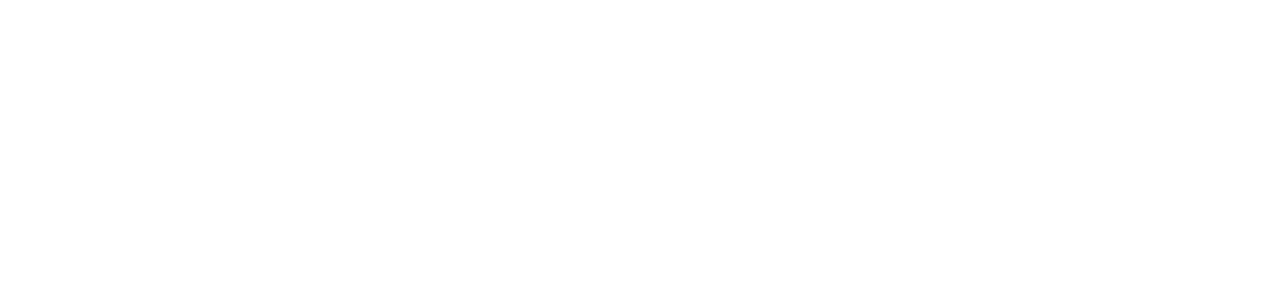
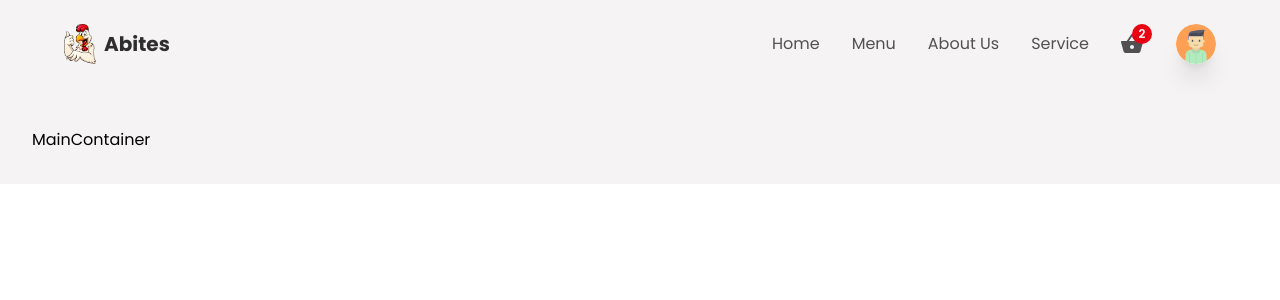
Before and after one commit to arthurkyambadde/restaurant--app, a React (Create React App) app: page / in a window 1280 px wide. Shown: the top 300 px of the page. Built offline with nearby package versions, Linux system fonts and the light colour scheme.

Commit message:
feat: add dropdown to user profile icon

```diff
--- a/src/App.js
+++ b/src/App.js
@@ -6,7 +6,7 @@
 
 function App() {
   return (
-    <AnimatePresence>
+    <AnimatePresence exitBeforeEnter>
       <div className="w-screen h-auto flex flex-col bg-primary ">
         <Header />
         <main className="mt-24 p-8 w-full">
--- a/src/components/Header.jsx
+++ b/src/components/Header.jsx
@@ -1,23 +1,51 @@
-import React from 'react';
+import React, { useState } from 'react';
 import Logo from '../img/logo.png';
-import { MdShoppingBasket } from 'react-icons/md';
+import { MdShoppingBasket, MdAdd, MdLogout } from 'react-icons/md';
 import Avatar from '../img/avatar.png';
 import { motion } from 'framer-motion';
 import { Link } from 'react-router-dom';
 import { getAuth, signInWithPopup, GoogleAuthProvider } from 'firebase/auth';
 import { app } from '../firebase.config';
+import { useStateValue } from '../context/StateProvider';
+import { actionType } from '../context/reducer';
 
 function Header() {
   const firebaseAuth = getAuth(app);
   const provider = new GoogleAuthProvider();
 
+  const [{ user }, dispatch] = useStateValue();
+
+  const [isMenu, setIsMenu] = useState(false);
+
   const login = async () => {
-    const response = await signInWithPopup(firebaseAuth, provider);
-    console.log(response);
+    if (!user) {
+      const {
+        user: { refreshToken, providerData },
+      } = await signInWithPopup(firebaseAuth, provider);
+
+      dispatch({
+        type: actionType.SET_USER,
+        user: providerData[0],
+      });
+
+      localStorage.setItem('user', JSON.stringify(providerData[0]));
+    } else {
+      setIsMenu(!isMenu);
+    }
+  };
+
+  const logout = () => {
+    setIsMenu(false);
+    localStorage.clear();
+
+    dispatch({
+      type: actionType.SET_USER,
+      user: null,
+    });
   };
 
   return (
-    <header className=" fixed z-50 w-screen  p-6 px-16 ">
+    <header className=" fixed z-50 w-screen p-3 px4 md:p-6 md:px-16 ">
       {/* desktop and Tablet */}
       <div className="hidden md:flex w-full h-full items-center justify-between ">
         <Link to={'/'} className=" flex items-center gap-2 ">
@@ -30,7 +58,12 @@
           <p className=" text-headingColor text-xl font-bold "> Abites </p>
         </Link>
         <div className="flex items-center gap-8 ">
-          <ul className=" flex items-center gap-8  ">
+          <motion.ul
+            initial={{ opacity: 0, x: 200 }}
+            animate={{ opacity: 1, x: 1 }}
+            exit={{ opacity: 0, x: 200 }}
+            className=" flex items-center gap-8  "
+          >
             <li className=" text-base text-textColor hover:text-headingColor duration-100 transition-all ease-in-out cursor-pointer ">
               Home
             </li>
@@ -43,7 +76,7 @@
             <li className=" text-base text-textColor hover:text-headingColor duration-100 transition-all ease-in-out cursor-pointer ">
               Service
             </li>
-          </ul>
+          </motion.ul>
 
           <div className=" relative flex items-center justify-center ">
             <MdShoppingBasket className=" text-textColor text-2xl  cursor-pointer " />
@@ -54,17 +87,106 @@
           <div className="relative">
             <motion.img
               whileTap={{ scale: 0.6 }}
-              src={Avatar}
-              className="w-10 min-w-[40px] min-h-[40px] shadow-xl "
+              src={user ? user.photoURL : Avatar}
+              className="w-10 min-w-[40px] min-h-[40px] shadow-xl rounded-full "
               alt="user profile"
               onClick={login}
             />
+            {isMenu && (
+              <motion.div
+                initial={{ opacity: 0, scale: 0.6 }}
+                animate={{ opacity: 1, scale: 1 }}
+                exit={{ opacity: 0, scale: 0.6 }}
+                className="w-40 bg-gray-50 top-12 right-0  shadow-xl rounded-lg flex flex-col absolute"
+              >
+                {user && user.email === 'arthurkyambadde9@gmail.com' && (
+                  <Link to={'/createItem'}>
+                    <p className="px-4 flex flex-row  py-2 items-center gap-3 cursor-pointer hover:bg-slate-100 transition-all duration-100 ease-in-out">
+                      New Item <MdAdd />
+                    </p>
+                  </Link>
+                )}
+                <p
+                  className="w-40 px-4 flex flex-row  py-2 items-center gap-3 cursor-pointer hover:bg-slate-100 transition-all duration-100 ease-in-out text-textColor text-base"
+                  onClick={logout}
+                >
+                  Logout <MdLogout />
+                </p>
+              </motion.div>
+            )}
           </div>
         </div>
       </div>
 
       {/* Mobile view */}
-      <div className="flex md:hidden w-full h-full"></div>
+
+      <div className="flex md:hidden w-full h-full items-center justify-between ">
+        <div className=" relative flex items-center justify-center ">
+          <MdShoppingBasket className=" text-textColor text-2xl  cursor-pointer " />
+          <div className=" absolute -top-2 -right-2 w-5 h-5 rounded-full bg-cartNumBg flex items-center justify-center ">
+            <p className=" text-xs text-white font-semibold ">2</p>
+          </div>
+        </div>
+
+        <Link to={'/'} className=" flex items-center gap-2 ">
+          <motion.img
+            whileTap={{ scale: 0.6 }}
+            src={Logo}
+            className="w-8 object-cover cursor-pointer"
+            alt="logo"
+          />
+          <p className=" text-headingColor text-xl font-bold "> Abites </p>
+        </Link>
+
+        <div className="relative">
+          <motion.img
+            whileTap={{ scale: 0.6 }}
+            src={user ? user.photoURL : Avatar}
+            className="w-10 min-w-[40px] min-h-[40px] shadow-xl rounded-full "
+            alt="user profile"
+            onClick={login}
+          />
+
+          {isMenu && (
+            <motion.div
+              initial={{ opacity: 0, scale: 0.6 }}
+              animate={{ opacity: 1, scale: 1 }}
+              exit={{ opacity: 0, scale: 0.6 }}
+              className="w-40 bg-gray-50 top-12 right-0  shadow-xl rounded-lg overflow-hidden flex flex-col absolute"
+            >
+              {user && user.email === 'arthurkyambadde9@gmail.com' && (
+                <Link to={'/createItem'}>
+                  <p className="px-4 flex flex-row  py-2 items-center gap-3 cursor-pointer hover:bg-slate-100 transition-all duration-100 ease-in-out">
+                    New Item <MdAdd />
+                  </p>
+                </Link>
+              )}
+
+              <ul className=" flex flex-col  ">
+                <li className=" text-base text-textColor hover:text-headingColor duration-100 transition-all ease-in-out cursor-pointer hover:bg-slate-100 px-4 py-2">
+                  Home
+                </li>
+                <li className=" text-base text-textColor hover:text-headingColor duration-100 transition-all ease-in-out cursor-pointer hover:bg-slate-100 px-4 py-2">
+                  Menu
+                </li>
+                <li className=" text-base text-textColor hover:text-headingColor duration-100 transition-all ease-in-out cursor-pointer hover:bg-slate-100 px-4 py-2">
+                  About Us
+                </li>
+                <li className=" text-base text-textColor hover:text-headingColor duration-100 transition-all ease-in-out cursor-pointer hover:bg-slate-100 px-4 py-2">
+                  Service
+                </li>
+              </ul>
+
+              <p
+                className="m-2 p-2 rounded-md shadow-md flex  items-center gap-3 cursor-pointer  transition-all duration-100 ease-in-out text-textColor text-base justify-center bg-gray-200 hover:bg-gray-300  "
+                onClick={logout}
+              >
+                Logout <MdLogout />
+              </p>
+            </motion.div>
+          )}
+        </div>
+      </div>
     </header>
   );
 }
--- a/src/context/StateProvider.js
+++ b/src/context/StateProvider.js
@@ -2,10 +2,10 @@
 
 export const stateContext = createContext();
 
-export const StateProvider = ({ reducer, initialState, children }) => {
+export const StateProvider = ({ reducer, initialState, children }) => (
   <stateContext.Provider value={useReducer(reducer, initialState)}>
     {children}
-  </stateContext.Provider>;
-};
+  </stateContext.Provider>
+);
 
 export const useStateValue = () => useContext(stateContext);
--- a/src/context/initialState.js
+++ b/src/context/initialState.js
@@ -1,3 +1,7 @@
+import { fetchUser } from '../utils/fetchLocalStorageData';
+
+const userInfo = fetchUser();
+
 export const initialState = {
-  user: null,
+  user: userInfo,
 };
--- /dev/null
+++ b/src/utils/fetchLocalStorageData.js
@@ -0,0 +1,7 @@
+export const fetchUser = () => {
+  const userInfo =
+    localStorage.getItem('user') !== 'undefined'
+      ? JSON.parse(localStorage.getItem('user'))
+      : localStorage.clear();
+  return userInfo;
+};
```
